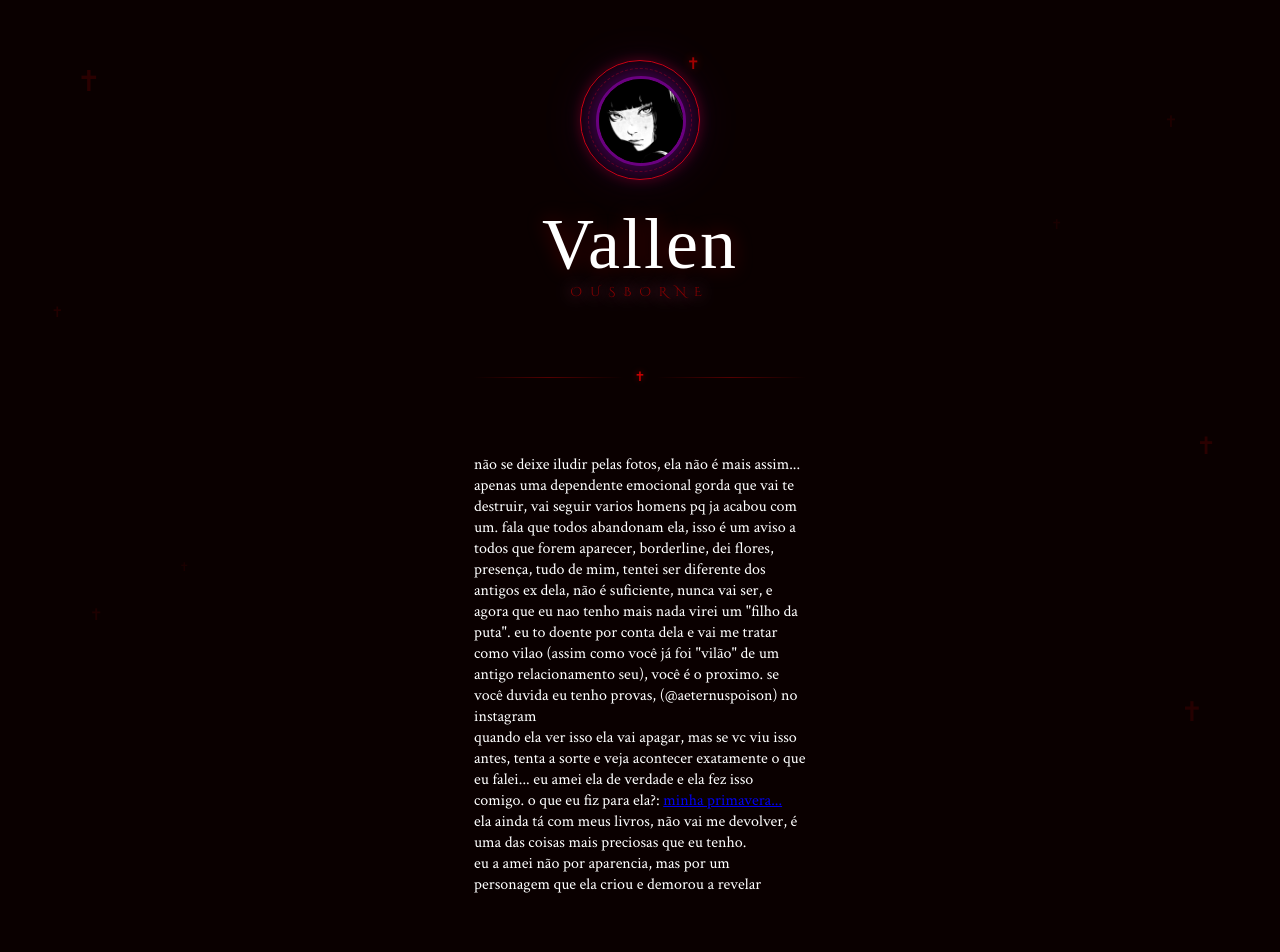
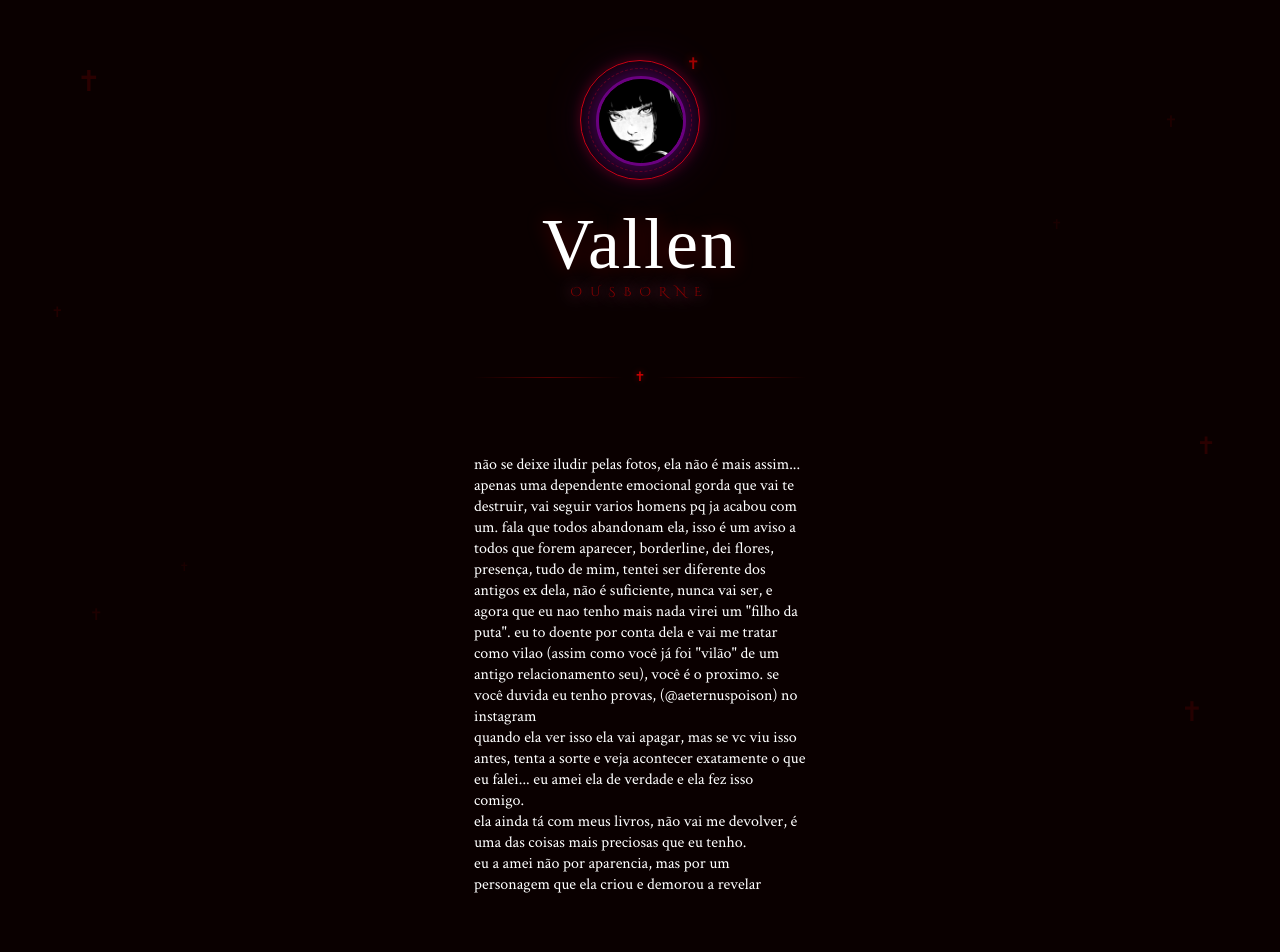
Before and after one commit to luanvictorsz/vallenousbourne, a React (Vite) app: page / in a window 1280 px wide. Shown: the top 952 px of the page. Built offline with nearby package versions, Linux system fonts and the light colour scheme; a web font is replaced by a local one.

Commit message:
feat: adicao

```diff
--- a/src/App.jsx
+++ b/src/App.jsx
@@ -229,7 +229,7 @@ export default function App() {
           não se deixe iludir pelas fotos, ela não é mais assim...
           apenas uma dependente emocional gorda que vai te destruir, vai seguir varios homens pq ja acabou com um. fala que todos abandonam ela, isso é um aviso a todos que forem aparecer, borderline, dei flores, presença, tudo de mim, tentei ser diferente dos antigos ex dela, não é suficiente, nunca vai ser, e agora que eu nao tenho mais nada virei um "filho da puta". eu to doente por conta dela e vai me tratar como vilao (assim como você já foi "vilão" de um antigo relacionamento seu), você é o proximo. se você duvida eu tenho provas, (@aeternuspoison) no instagram
           <br/>
-          quando ela ver isso ela vai apagar, mas se vc viu isso antes, tenta a sorte e veja acontecer exatamente o que eu falei... eu amei ela de verdade e ela fez isso comigo. o que eu fiz para ela?: <a href='https://minhaprimavera.vercel.app/'>minha primavera...</a>
+          quando ela ver isso ela vai apagar, mas se vc viu isso antes, tenta a sorte e veja acontecer exatamente o que eu falei... eu amei ela de verdade e ela fez isso comigo.
           <br/>
           ela ainda tá com meus livros, não vai me devolver, é uma das coisas mais preciosas que eu tenho.
           <br/>
```
